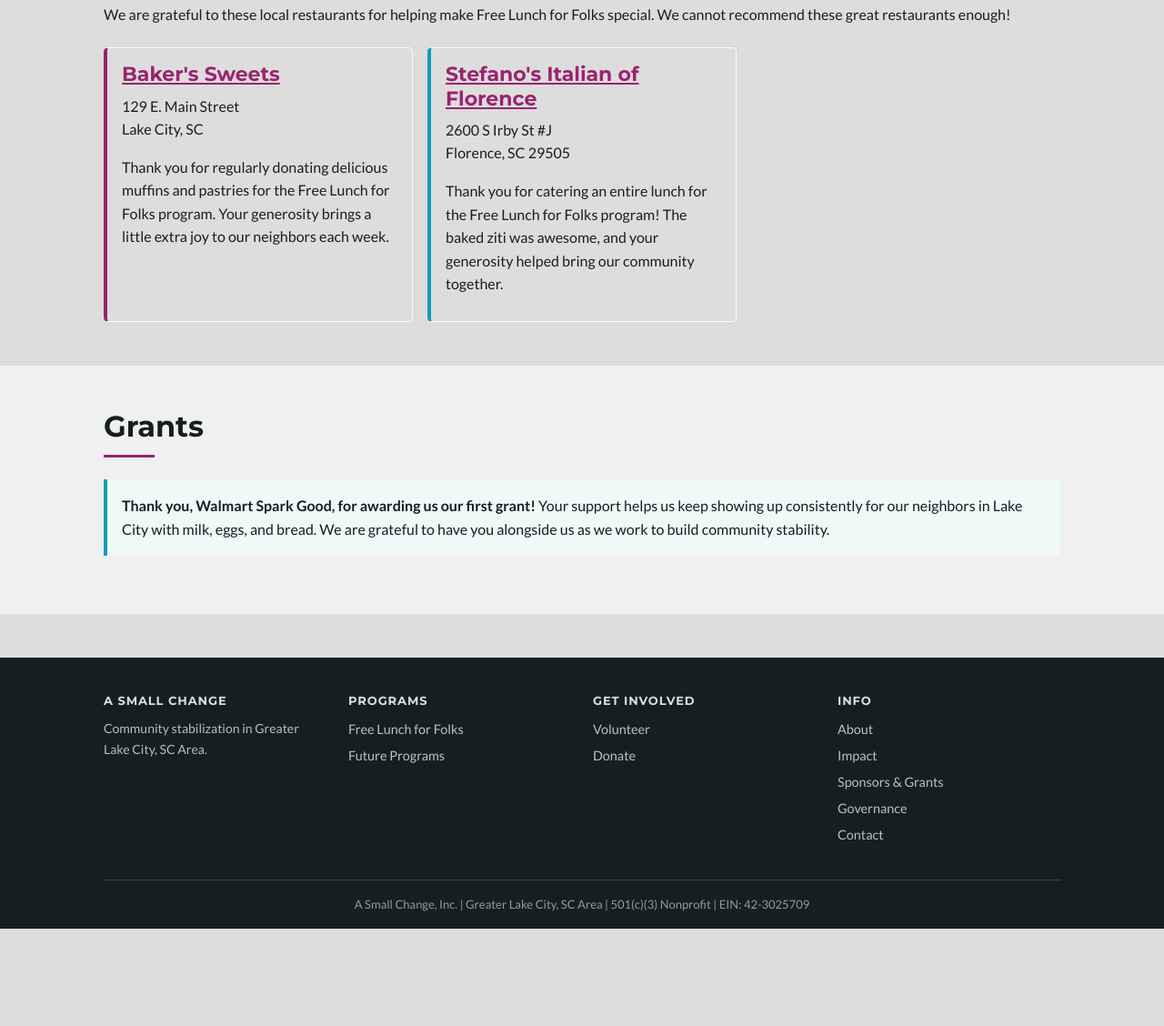
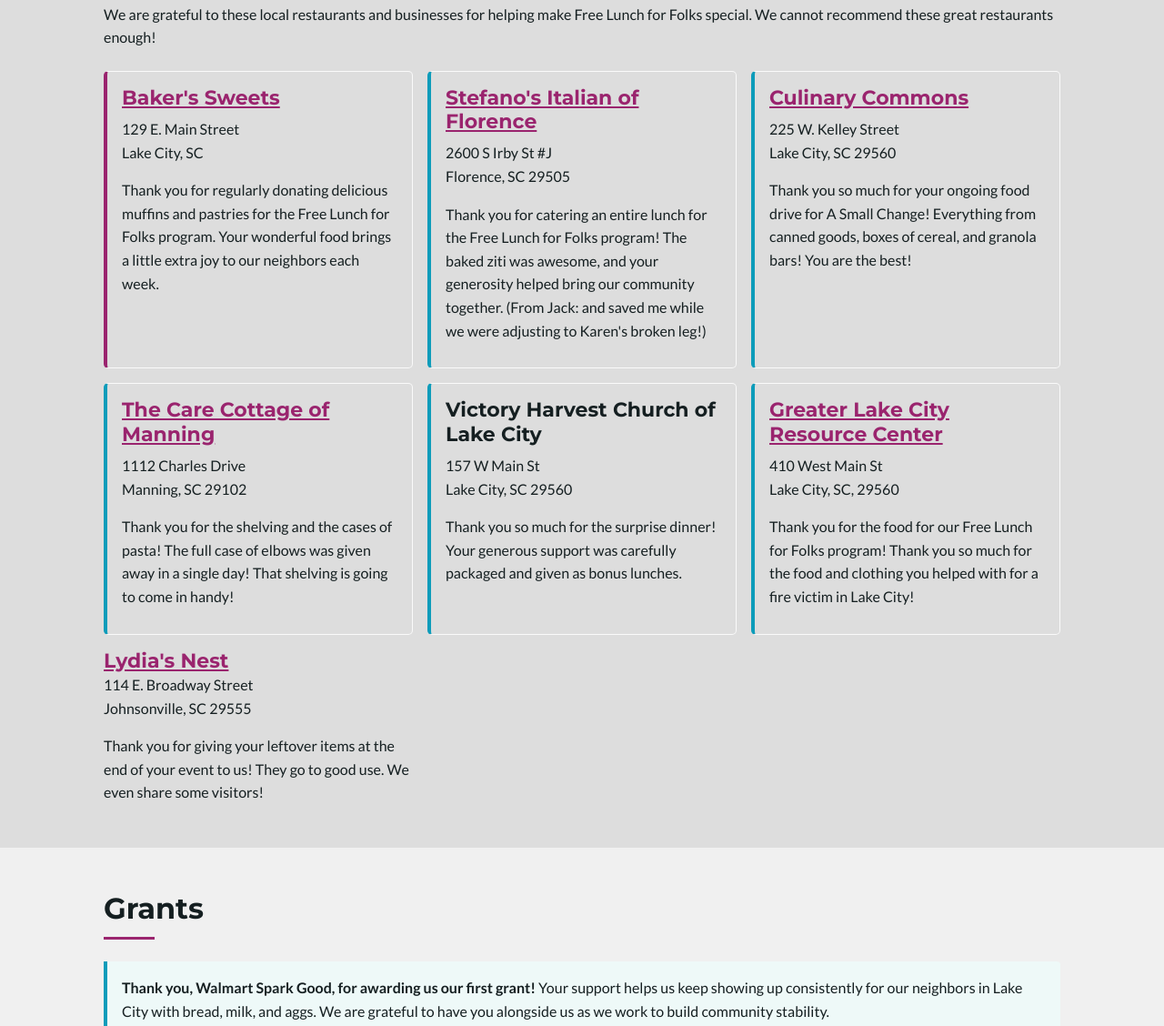
Before and after one commit to Jburnish/asmallchange.github.io, a plain HTML site: page sponsors.html in a window 1280 px wide. Shown: the part 393-1521 px from the top of the page at 91% size. Before the commit the page ends 1414 px from the top, so only its background shows below. Drawn offline with Linux system fonts and the light colour scheme.

Commit message:
Revise sponsor acknowledgments and grant details
Updated text to include businesses as sponsors and improved wording for clarity.

```diff
--- a/sponsors.html
+++ b/sponsors.html
@@ -64,17 +64,42 @@
       <div class="container">
         <h2 id="sponsors-heading" class="section-title">Thank You to Our Sponsors</h2>
         <hr class="divider--red" />
-        <p>We are grateful to these local restaurants for helping make Free Lunch for Folks special. We cannot recommend these great restaurants enough!</p>
+        <p>We are grateful to these local restaurants and businesses for helping make Free Lunch for Folks special. We cannot recommend these great restaurants enough!</p>
         <div class="card-grid">
           <article class="card card--accent">
             <h3><a href="https://bakerssweets.com/">Baker's Sweets</a></h3>
             <p>129 E. Main Street<br>Lake City, SC</p>
-            <p>Thank you for regularly donating delicious muffins and pastries for the Free Lunch for Folks program. Your generosity brings a little extra joy to our neighbors each week.</p>
+            <p>Thank you for regularly donating delicious muffins and pastries for the Free Lunch for Folks program. Your wonderful food brings a little extra joy to our neighbors each week.</p>
           </article>
           <article class="card card--teal">
             <h3><a href="https://stefanosflorence.com/">Stefano's Italian of Florence</a></h3>
             <p>2600 S Irby St #J<br>Florence, SC 29505</p>
-            <p>Thank you for catering an entire lunch for the Free Lunch for Folks program! The baked ziti was awesome, and your generosity helped bring our community together.</p>
+            <p>Thank you for catering an entire lunch for the Free Lunch for Folks program! The baked ziti was awesome, and your generosity helped bring our community together. (From Jack: and saved me while we were adjusting to Karen's broken leg!)</p>
+          </article>
+           <article class="card card--teal">
+            <h3><a href="https://www.theculinarycommons.com/">Culinary Commons</a></h3>
+            <p>225 W. Kelley Street<br>Lake City, SC 29560</p>
+            <p>Thank you so much for your ongoing food drive for A Small Change!  Everything from canned goods, boxes of cereal, and granola bars!  You are the best!</p>
+          </article>
+           <article class="card card--teal">
+            <h3><a href="https://thecarecottage.square.site/">The Care Cottage of Manning</a></h3>
+            <p>1112 Charles Drive<br>Manning, SC 29102</p>
+            <p>Thank you for the shelving and the cases of pasta!  The full case of elbows was given away in a single day!  That shelving is going to come in handy!</p>
+          </article>
+          <article class="card card--teal">
+            <h3>Victory Harvest Church of Lake City</h3>
+            <p>157 W Main St<br>Lake City, SC 29560</p>
+            <p>Thank you so much for the surprise dinner!  Your generous support was carefully packaged and given as bonus lunches.</p>
+          </article>
+          <article class="card card--teal">
+            <h3><a href="https://www.lccommunityoutreach.org">Greater Lake City Resource Center</a></h3>
+            <p>410 West Main St<br>Lake City, SC, 29560</p>
+            <p>Thank you for the food for our Free Lunch for Folks program!  Thank you so much for the food and clothing you helped with for a fire victim in Lake City!</p>
+          </article>
+          <article>
+            <h3><a href="https://lydiasnest.org/">Lydia's Nest</a></h3>
+            <p>114 E. Broadway Street<br>Johnsonville, SC 29555</p>
+            <p>Thank you for giving your leftover items at the end of your event to us!  They go to good use.  We even share some visitors!</p>
           </article>
         </div>
       </div>
@@ -85,7 +110,17 @@
         <h2 id="grants-heading" class="section-title">Grants</h2>
         <hr class="divider--red" />
         <div class="info-box--teal info-box">
-          <p><strong>Thank you, Walmart Spark Good, for awarding us our first grant!</strong> Your support helps us keep showing up consistently for our neighbors in Lake City with milk, eggs, and bread. We are grateful to have you alongside us as we work to build community stability.</p>
+          <p><strong>Thank you, Walmart Spark Good, for awarding us our first grant!</strong> Your support helps us keep showing up consistently for our neighbors in Lake City with bread, milk, and aggs. We are grateful to have you alongside us as we work to build community stability.</p>
+        </div>
+      </div>
+    </section>
+
+    <section class="section section--light section--lg" aria-labelledby="donors-heading">
+      <div class="container">
+        <h2 id="donors-heading" class="section-title">Donors</h2>
+        <hr class="divider--red" />
+        <div class="info-box--teal info-box">
+          <p><strong>Thank you to everyone that has donated to us directly!!  There are simply too many of you to list.  We are working hard to get the thank you cards out to people and to take more pictures so you can see where your donations go!</strong></p>
         </div>
       </div>
     </section>
```
